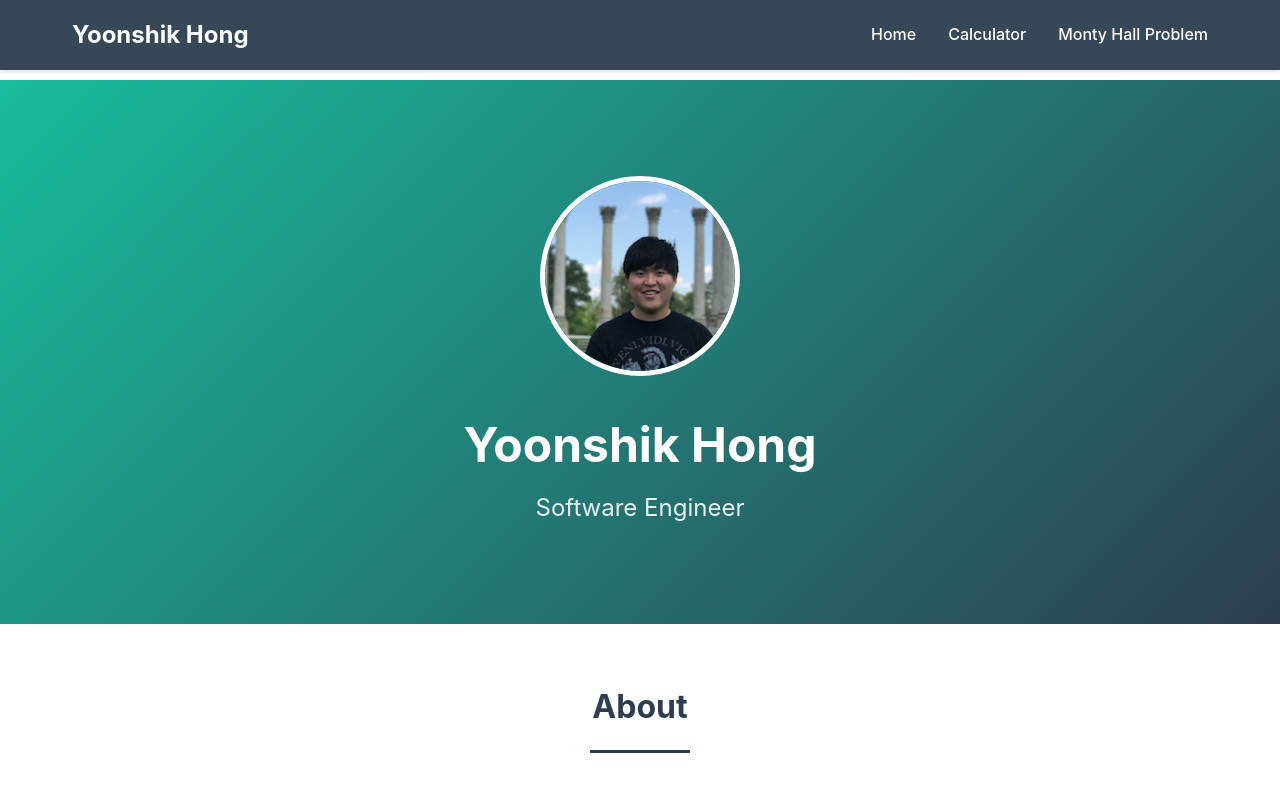
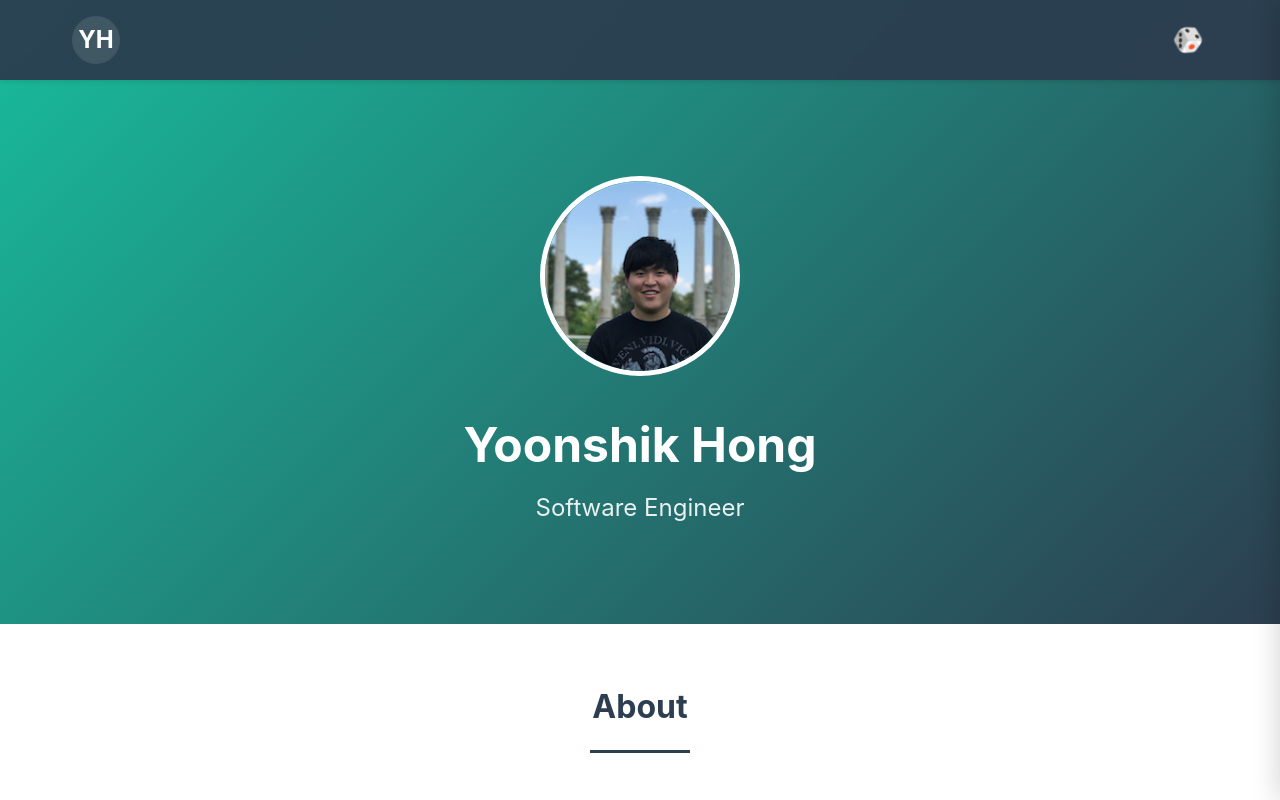
Before and after one commit to yoonshik/YoonshikWebsite, a Next.js app: page / in a window 1280 px wide. Shown: the top 800 px of the page. Built offline with nearby package versions, Linux system fonts and the light colour scheme.

Commit message:
update navigation

```diff
--- a/app/layout.tsx
+++ b/app/layout.tsx
@@ -1,6 +1,8 @@
 import type { Metadata } from 'next';
 import Navigation from '@/components/Navigation';
 import Footer from '@/components/Footer';
+import PlaygroundDrawer from '@/components/PlaygroundDrawer';
+import { PlaygroundDrawerProvider } from '@/components/PlaygroundDrawerContext';
 import './globals.css';
 
 export const metadata: Metadata = {
@@ -16,9 +18,12 @@ export default function RootLayout({
   return (
     <html lang="en">
       <body>
-        <Navigation />
-        {children}
-        <Footer />
+        <PlaygroundDrawerProvider>
+          <Navigation />
+          {children}
+          <Footer />
+          <PlaygroundDrawer />
+        </PlaygroundDrawerProvider>
       </body>
     </html>
   );
--- a/app/page.module.css
+++ b/app/page.module.css
@@ -1,12 +1,12 @@
 .main {
   min-height: 100vh;
-  padding-top: 80px;
 }
 
 .hero {
   background: linear-gradient(135deg, var(--color-primary) 0%, var(--color-secondary) 100%);
   color: #ffffff;
   padding: 6rem 2rem;
+  padding-top: calc(80px + 6rem);
   text-align: center;
 }
 
--- a/components/Navigation.module.css
+++ b/components/Navigation.module.css
@@ -19,14 +19,23 @@
 }
 
 .logo {
+  display: flex;
+  align-items: center;
+  justify-content: center;
+  width: 3rem;
+  height: 3rem;
   font-size: 1.5rem;
   font-weight: 700;
   color: #ffffff;
-  transition: opacity 0.2s ease;
+  background: rgba(255, 255, 255, 0.1);
+  border-radius: 50%;
+  transition: all 0.2s ease;
+  text-decoration: none;
 }
 
 .logo:hover {
-  opacity: 0.8;
+  background: rgba(255, 255, 255, 0.2);
+  transform: scale(1.05);
   color: #ffffff;
 }
 
@@ -44,6 +53,53 @@
 
 .link:hover {
   color: var(--color-primary);
+}
+
+.menuButton {
+  background: none;
+  border: none;
+  color: #ffffff;
+  font-size: 1.5rem;
+  cursor: pointer;
+  padding: 0.5rem;
+  display: flex;
+  align-items: center;
+  justify-content: center;
+  transition: all 0.3s ease;
+  width: 2.5rem;
+  height: 2.5rem;
+  border-radius: 50%;
+}
+
+.menuButton:hover {
+  transform: scale(1.1);
+}
+
+/* Dice Icon */
+.iconDice {
+  display: inline-block;
+  font-size: 1.5rem;
+  animation: diceRoll 3s ease-in-out infinite;
+}
+
+@keyframes diceRoll {
+  0%, 100% {
+    transform: rotate(0deg);
+  }
+  25% {
+    transform: rotate(90deg);
+  }
+  50% {
+    transform: rotate(180deg);
+  }
+  75% {
+    transform: rotate(270deg);
+  }
+}
+
+.menuButtonDice:hover .iconDice {
+  animation: diceRoll 0.6s ease-in-out infinite;
+  filter: drop-shadow(0 0 8px rgba(24, 188, 156, 0.7));
 }
 
 .mobileMenuButton {
--- a/components/Navigation.tsx
+++ b/components/Navigation.tsx
@@ -1,46 +1,25 @@
 'use client';
 
 import Link from 'next/link';
-import { useState } from 'react';
+import { usePlaygroundDrawer } from './PlaygroundDrawerContext';
 import styles from './Navigation.module.css';
 
 export default function Navigation() {
-  const [isOpen, setIsOpen] = useState(false);
-
-  const toggleMenu = () => setIsOpen(!isOpen);
+  const { openDrawer } = usePlaygroundDrawer();
 
   return (
     <nav className={styles.nav}>
       <div className={styles.container}>
         <Link href="/" className={styles.logo}>
-          Yoonshik Hong
+          YH
         </Link>
-
         <button
-          className={styles.mobileMenuButton}
-          onClick={toggleMenu}
-          aria-label="Toggle menu"
+          className={`${styles.menuButton} ${styles.menuButtonDice}`}
+          onClick={openDrawer}
+          aria-label="Open playground menu"
         >
-          ☰
+          <span className={styles.iconDice}>🎲</span>
         </button>
-
-        <ul className={`${styles.links} ${isOpen ? styles.linksOpen : ''}`}>
-          <li>
-            <Link href="/" className={styles.link} onClick={() => setIsOpen(false)}>
-              Home
-            </Link>
-          </li>
-          <li>
-            <Link href="/calculator" className={styles.link} onClick={() => setIsOpen(false)}>
-              Calculator
-            </Link>
-          </li>
-          <li>
-            <Link href="/montyhall" className={styles.link} onClick={() => setIsOpen(false)}>
-              Monty Hall Problem
-            </Link>
-          </li>
-        </ul>
       </div>
     </nav>
   );
--- a/components/PlaygroundDrawer.tsx
+++ b/components/PlaygroundDrawer.tsx
@@ -1,17 +1,15 @@
 'use client';
 
-import { useState, useEffect } from 'react';
+import { useEffect } from 'react';
 import Link from 'next/link';
 import { usePathname } from 'next/navigation';
 import { appsMetadata } from '@/app/[appname]/appsMetadata';
+import { usePlaygroundDrawer } from './PlaygroundDrawerContext';
 import styles from './PlaygroundDrawer.module.css';
 
 export default function PlaygroundDrawer() {
-  const [isOpen, setIsOpen] = useState(false);
+  const { isOpen, closeDrawer, toggleDrawer } = usePlaygroundDrawer();
   const pathname = usePathname();
-
-  const toggleDrawer = () => setIsOpen(!isOpen);
-  const closeDrawer = () => setIsOpen(false);
 
   // Close drawer when route changes
   useEffect(() => {
@@ -32,17 +30,6 @@ export default function PlaygroundDrawer() {
 
   return (
     <>
-      {/* Toggle Button */}
-      <button
-        className={styles.toggleButton}
-        onClick={toggleDrawer}
-        aria-label="Toggle playground drawer"
-        aria-expanded={isOpen}
-      >
-        <span className={styles.toggleIcon}>⚡</span>
-        <span className={styles.toggleText}>Playground</span>
-      </button>
-
       {/* Backdrop */}
       {isOpen && (
         <div
--- /dev/null
+++ b/components/PlaygroundDrawerContext.tsx
@@ -0,0 +1,34 @@
+'use client';
+
+import { createContext, useContext, useState, ReactNode } from 'react';
+
+interface PlaygroundDrawerContextType {
+  isOpen: boolean;
+  openDrawer: () => void;
+  closeDrawer: () => void;
+  toggleDrawer: () => void;
+}
+
+const PlaygroundDrawerContext = createContext<PlaygroundDrawerContextType | undefined>(undefined);
+
+export function PlaygroundDrawerProvider({ children }: { children: ReactNode }) {
+  const [isOpen, setIsOpen] = useState(false);
+
+  const openDrawer = () => setIsOpen(true);
+  const closeDrawer = () => setIsOpen(false);
+  const toggleDrawer = () => setIsOpen(!isOpen);
+
+  return (
+    <PlaygroundDrawerContext.Provider value={{ isOpen, openDrawer, closeDrawer, toggleDrawer }}>
+      {children}
+    </PlaygroundDrawerContext.Provider>
+  );
+}
+
+export function usePlaygroundDrawer() {
+  const context = useContext(PlaygroundDrawerContext);
+  if (context === undefined) {
+    throw new Error('usePlaygroundDrawer must be used within a PlaygroundDrawerProvider');
+  }
+  return context;
+}
```
Also changed, not shown: app/[appname]/layout.tsx (+1 -7 lines).
